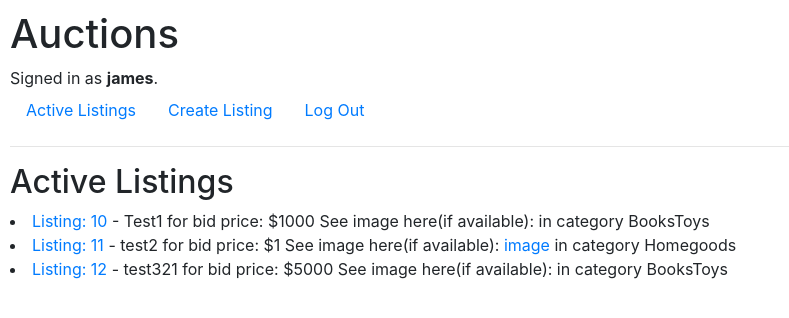
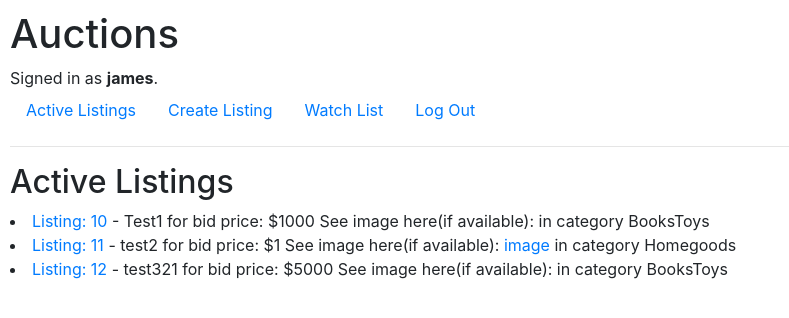
Before and after one commit to myowncorp/auction, a Django app: page / in a window 1280 px wide. Shown: the top 318 px of the page, without its empty margins (0-789 px from the left). Run offline with Django 3.2, Linux system fonts and the light colour scheme; a user stored in the database is signed in; data comes from the database, SQL or seed files in the repository; some libraries are stand-ins or nearby versions.

Commit message:
added basic view for watchlist, time to add the model and have it generate

```diff
--- a/auctions/models.py
+++ b/auctions/models.py
@@ -8,6 +8,7 @@ CATEGORY_CHOICES = (
     ('Electronics', 'Electronics'))
 
 class User(AbstractUser):
+    ### TO DO - need to add a data field linking to the watchlist
     pass
 
 class Listing(models.Model):
@@ -16,15 +17,22 @@ class Listing(models.Model):
     start_bid = models.IntegerField(default=0)
     image = models.URLField(blank=True)
     category = models.CharField(max_length=20, choices=CATEGORY_CHOICES)
-
+    ### TO DO - need to add a field for the highest bid should reference the bid id
     def __str__(self):
         return f"{self.id}: {self.title} - {self.description} for {self.start_bid} in {self.category} has image link {self.image}"
 
 
 ### TO DO
 class Bid(models.Model):
+    ### TO DO - needs to have a field indicating what Listing it goes to
+    ### Should also list the user
     pass
 
 ### TO DO
 class Comments(models.Model):
     pass
+
+class WatchList(models.Model):
+    ### TO DO - this needs to be tied to the user
+    ### TO DO - also needs to reference the Listing id
+    pass
--- a/auctions/templates/auctions/layout.html
+++ b/auctions/templates/auctions/layout.html
@@ -25,6 +25,10 @@
                     <a class="nav-link" href="{% url 'create_listing' %}">Create Listing</a>
                 </li>
                 <li class="nav-item">
+                    <a class="nav-link" href="{% url 'watch_list' user.username %}">Watch List</a>
+                </li>
+
+                <li class="nav-item">
                     <a class="nav-link" href="{% url 'logout' %}">Log Out</a>
                 </li>
             {% else %}
--- a/auctions/urls.py
+++ b/auctions/urls.py
@@ -8,5 +8,6 @@ urlpatterns = [
     path("logout", views.logout_view, name="logout"),
     path("register", views.register, name="register"),
     path("createlisting", views.create_listing, name='create_listing'),
-    path("listing/<int:listing_id>", views.listing, name='listing')
+    path("listing/<int:listing_id>", views.listing, name='listing'),
+    path("<str:user>/watchlist", views.watch_list, name='watch_list')
 ]
--- a/auctions/views.py
+++ b/auctions/views.py
@@ -85,3 +85,7 @@ def listing(request, listing_id):
     return render(request, 'auctions/listing.html',{
         'listing': listing
     })
+
+def watch_list(request, user):
+    # need to pass the users watch list in
+    return render(request, 'auctions/watchlist.html',{})
```
